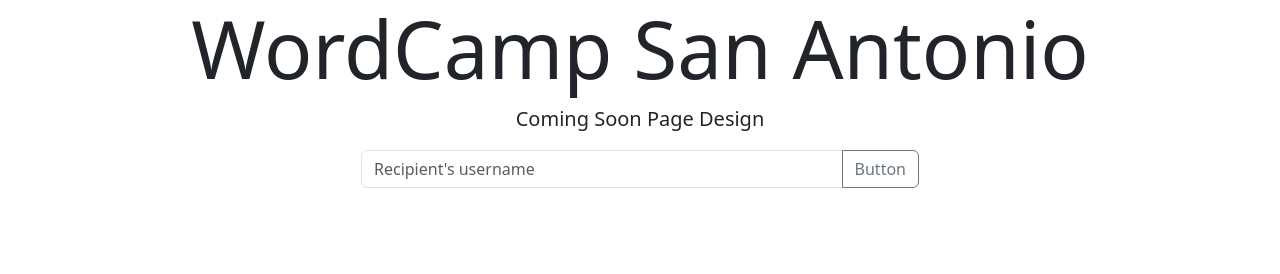
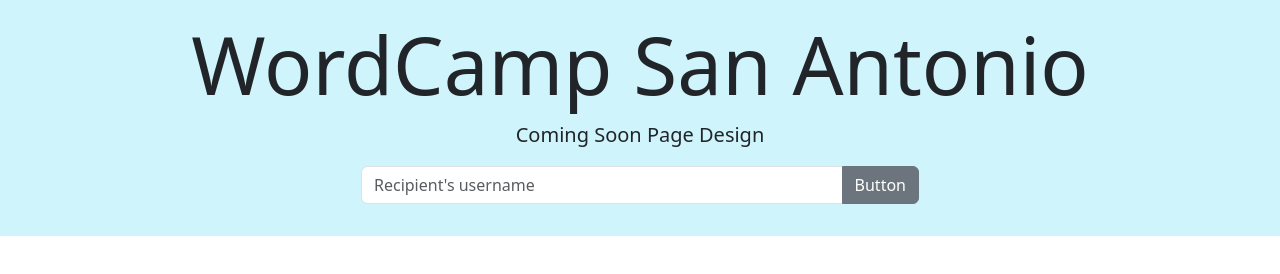
Before and after one commit to kristieb6/WordCamps-San-Antonio, a plain HTML site: page index.html in a window 1280 px wide. Drawn offline with nearby package versions, Linux system fonts and the light colour scheme.

Commit message:
Update index.html
added color to the submit button and added color to the background

```diff
--- a/index.html
+++ b/index.html
@@ -8,7 +8,7 @@
   </head>
   <body>
 
-
+  <div class="p-3 mb-2 bg-info-subtle text-emphasis-info">
      <div class="container text-center">
     <!-- Content here -->
     <h1 class="display-1">WordCamp San Antonio</h1>
@@ -17,10 +17,13 @@
 
     <div class="input-group mb-3">
   <input type="text" class="form-control" placeholder="Recipient's username" aria-label="Recipient's username" aria-describedby="button-addon2">
-  <button class="btn btn-outline-secondary" type="button" id="button-addon2">Button</button>
+  <button class="btn btn-secondary" type="button" id="button-addon2">Button</button>
+
 </div>
 </div>
 </div>
+</div>
+
     <script src="https://cdn.jsdelivr.net/npm/@popperjs/core@2.11.8/dist/umd/popper.min.js" integrity="sha384-I7E8VVD/ismYTF4hNIPjVp/Zjvgyol6VFvRkX/vR+Vc4jQkC+hVqc2pM8ODewa9r" crossorigin="anonymous"></script><script src="https://cdn.jsdelivr.net/npm/bootstrap@5.3.1/dist/js/bootstrap.bundle.min.js" integrity="sha384-HwwvtgBNo3bZJJLYd8oVXjrBZt8cqVSpeBNS5n7C8IVInixGAoxmnlMuBnhbgrkm" crossorigin="anonymous"></script>
   </body>
 </html>
```
